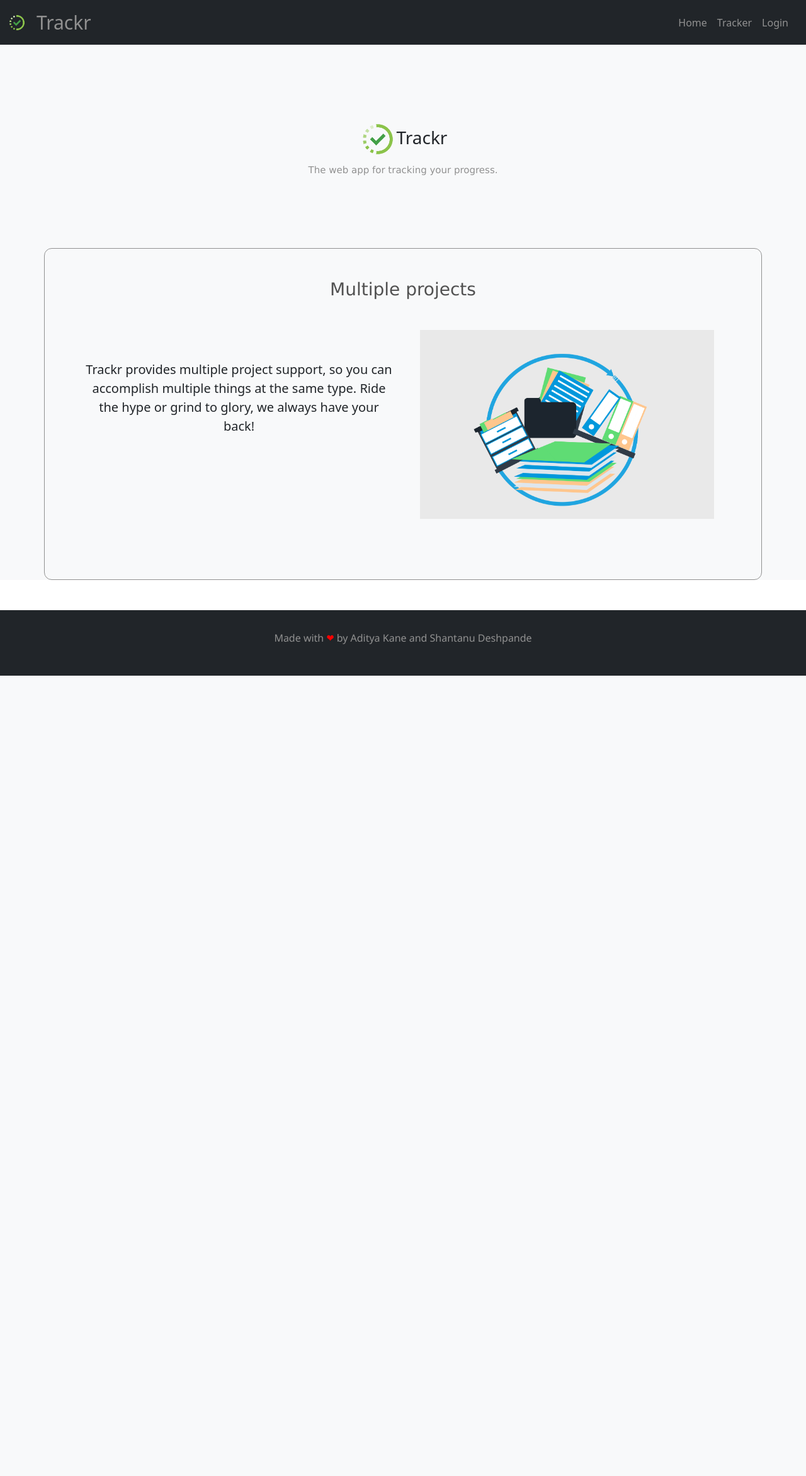
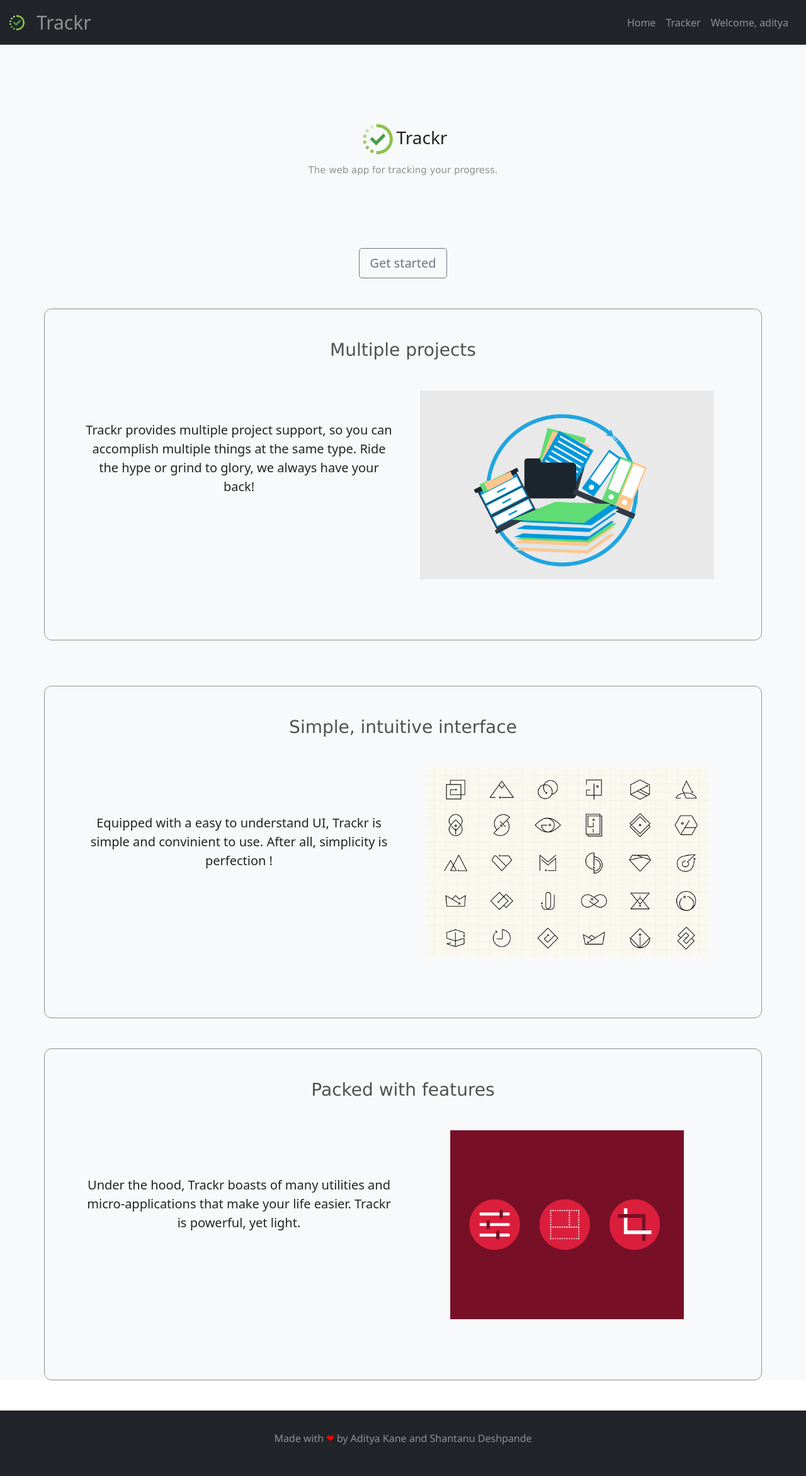
Before and after one commit to AdityaKane2001/90DaysChallenge, a PHP site: page / in a window 1280 px wide. Shown: the whole page at 63% size. Before the commit the page ends 1073 px from the top, so only its background shows below. Run offline with PHP 8.4, Linux system fonts and the light colour scheme.

```diff
--- a/index.php
+++ b/index.php
@@ -31,7 +31,16 @@
           <a class="nav-link" style="color: #919191;" href="tracker.php">Tracker</a>
         </li>
         <li class="nav-item">
-          <a class="nav-link"  style="color: #919191;" href="login.php">Login</a>
+          <?php
+          $_SESSION['username']='aditya';
+            if(isset($_SESSION['username'])){
+              echo('<a class="nav-link"  style="color: #919191;">Welcome, '.$_SESSION['username'].'</a>');
+            }
+            else{
+              echo('<a class="nav-link" style="color: #919191;" href="login.php">Login</a>');
+            }
+           ?>
+
         </li>
 
       </ul>
@@ -73,7 +82,9 @@
       </div>
 
       <div class="container-fluid my-5 ">
-
+        <center>
+        <a href="signup.php"> <button type="button" class="btn btn-outline-secondary btn-lg" >Get started</button>
+        </a></center>
     <div class="container mt-5 z-depth-1 bg-light"
       style="border-width: 1px;border-style: solid;border-radius: 12px;border-color: #919191;">
 
@@ -108,6 +119,79 @@
 
 
     </div>
+      <br>
+      <div class="container mt-5 z-depth-1 bg-light"
+        style="border-width: 1px;border-style: solid;border-radius: 12px;border-color: #919191;">
+
+
+        <section class="text-center dark-grey-text p-5">
+
+          <h3 style="color:#515151;font-family:Verdana, Geneva, Tahoma, sans-serif ;"
+            class="mb-5 mx-auto">Simple, intuitive interface</h3>
+
+          <div class="row">
+
+            <div class="col-md-6 mb-4">
+              <br>
+              <br><br>
+              <p class="lead">Equipped with a easy to understand UI, Trackr is simple and convinient to use. After all, simplicity is perfection !</p>
+
+            </div>
+
+            <div class="col-md-6 mb-4">
+
+              <div class="card-img-100 mx-auto mb-4">
+                  <img src="images/simple.png" style="height: 300px;width:auto">
+              </div>
+
+
+            </div>
+
+          </div>
+
+        </section>
+
+
+
+      </div>
+
+      <div class="container mt-5 z-depth-1 bg-light"
+        style="border-width: 1px;border-style: solid;border-radius: 12px;border-color: #919191;">
+
+
+        <section class="text-center dark-grey-text p-5">
+
+          <h3 style="color:#515151;font-family:Verdana, Geneva, Tahoma, sans-serif ;"
+            class="mb-5 mx-auto">Packed with features</h3>
+
+          <div class="row">
+
+            <div class="col-md-6 mb-4">
+              <br>
+              <br><br>
+              <p class="lead">Under the hood, Trackr boasts of many utilities and micro-applications that make your life easier. Trackr is powerful, yet light.</p>
+
+            </div>
+
+            <div class="col-md-6 mb-4">
+
+              <div class="card-img-100 mx-auto mb-4">
+                  <img src="images/features.png" style="height: 300px;width:auto">
+              </div>
+
+
+            </div>
+
+          </div>
+
+        </section>
+
+
+
+      </div>
+
+
+
   </div>
 </div>
 
```
Also changed, not shown: images/features.png (added), images/simple.png (added).
